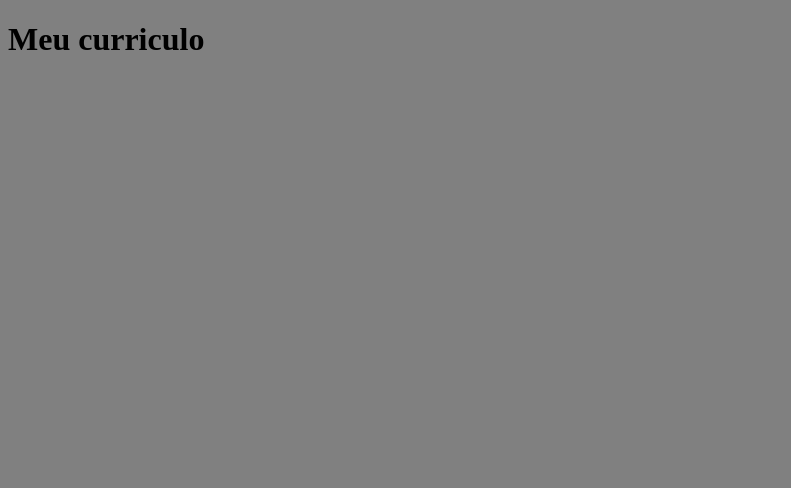
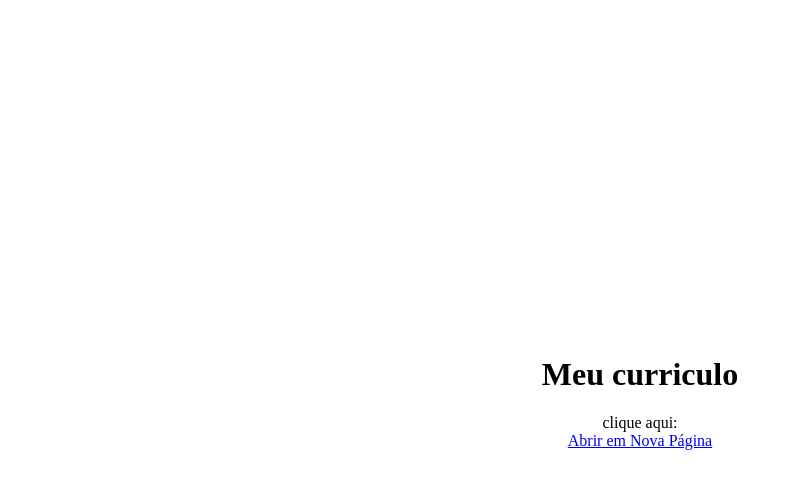
Before and after one commit to Samuelpolonini/samudapol01, a plain HTML site: page teste.html in a window 1280 px wide. Shown: the whole page, without its empty margins (0-791 px from the left). Drawn offline with Linux system fonts and the light colour scheme.

Commit message:
Add files via upload

```diff
--- a/teste.html
+++ b/teste.html
@@ -1,16 +1,42 @@
 <!DOCTYPE html>
-<html lang="pt-BR">
+<html lang="en">
 <head>
     <meta charset="UTF-8">
-    <meta http-equiv="X-UA-Compatible" content="IE=edge">
     <meta name="viewport" content="width=device-width, initial-scale=1.0">
-    <title>Meu curriculo</title>
+    <link rel="stylesheet" href="styles.css">
+    <title>Página Centralizada</title>
+</head>
+<body>
+    <div class="centralizado">
+        <h1>Meu curriculo</h1>
+        <p>clique aqui: <br> <a href=" https://samuelpolonini.github.io/samudapol01/ " target="_blank">Abrir em Nova Página</a></p>
+
+    </div>
     <style>
-        body {
-            background-color: gray;
+
+    body {
+        display: flex;
+        justify-content: center;
+        align-items: center;
+        height: 100vh;
+        margin: 0;
+    }
+
+    .centralizado {
+        text-align: center;
+        max-width: 600px; /* Ajuste conforme necessário */
+    }
+
+
+    </style>
+    <STYle>
+        .eu{
+            border: 2px solid black;
+            border-radius: 5px black;
+            background-color: blue;
         }
-        </style>
-        <h1> Meu curriculo</h1>
-</head>
 
+
+    </STYle>
+</body>
 </html>
```
